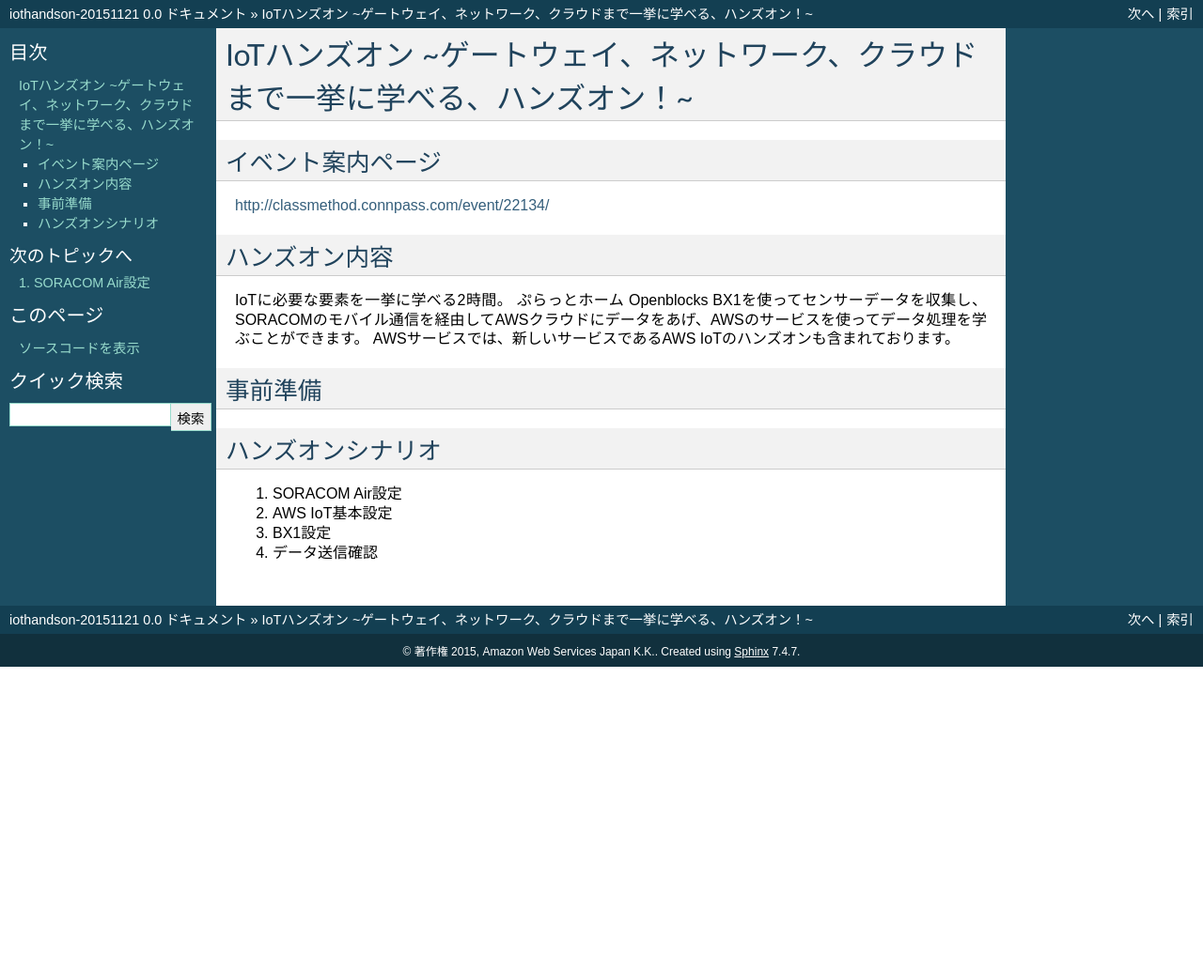
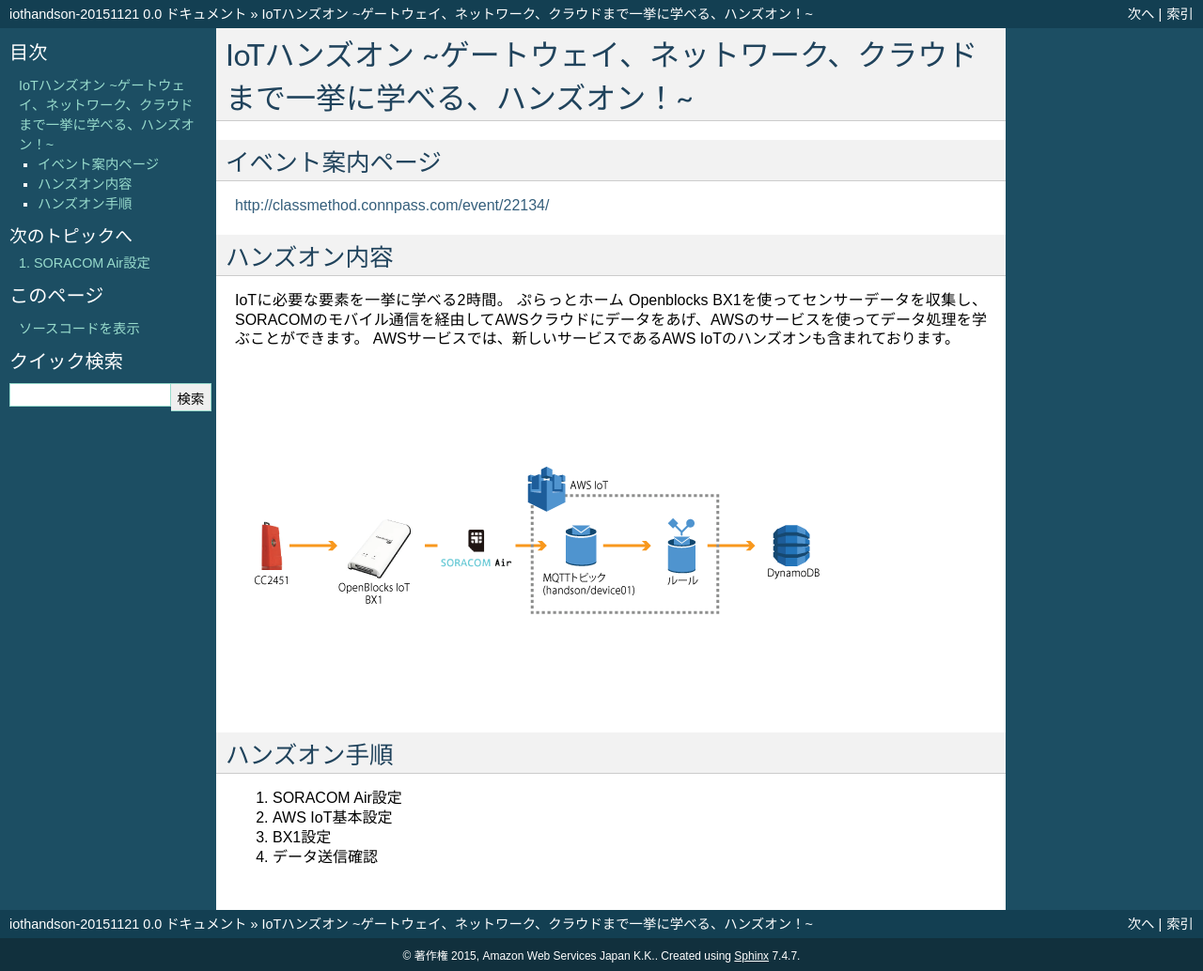
Before and after one commit to aquaviter/iothandson-20151121, a Sphinx documentation site: the page built from docs/source/index.rst, in a window 1280 px wide. Shown: the whole page at 94% size. Built offline with Sphinx 7.4.7, drawn with Linux system fonts in a browser that asks for light colours; pages that are not in the unit, such as notebooks, are missing from menus; before the commit the page ends 900 px from its top, so only the background shows below that.

Commit message:
アーキテクチャ図を追加

```diff
--- a/docs/source/index.rst
+++ b/docs/source/index.rst
@@ -24,11 +24,15 @@
 ぷらっとホーム Openblocks BX1を使ってセンサーデータを収集し、SORACOMのモバイル通信を経由してAWSクラウドにデータをあげ、AWSのサービスを使ってデータ処理を学ぶことができます。
 AWSサービスでは、新しいサービスであるAWS IoTのハンズオンも含まれております。
 
-事前準備
-========
+|
 
-ハンズオンシナリオ
+.. image:: images/architecture.png
+
+|
+
+ハンズオン手順
 ==================
+
 #. SORACOM Air設定
 #. AWS IoT基本設定
 #. BX1設定
```
Also changed, not shown: docs/source/images/architecture.png (added), 1 other file.
